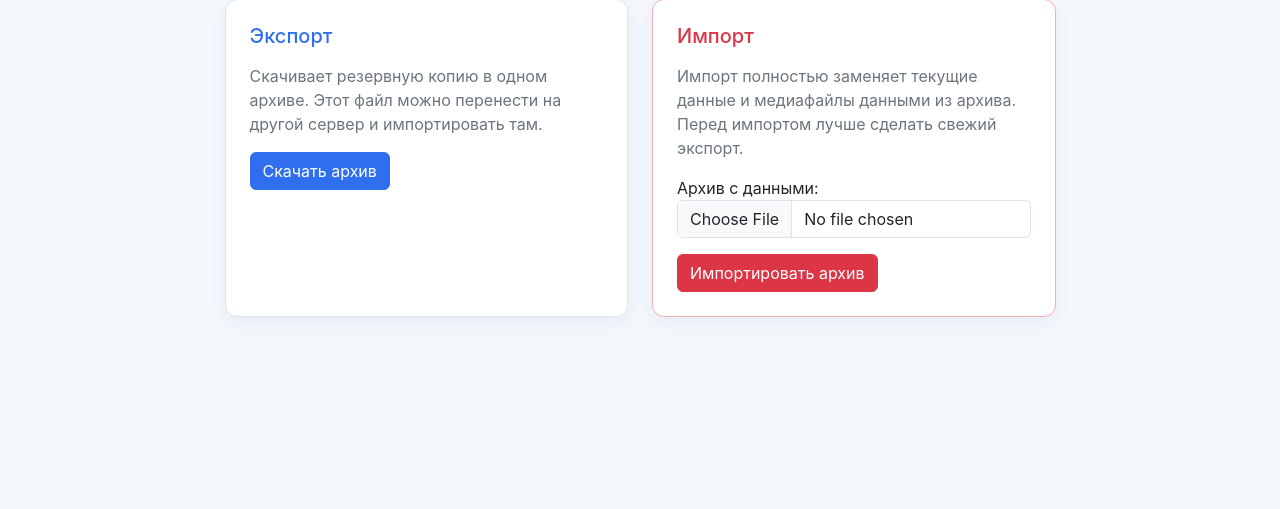
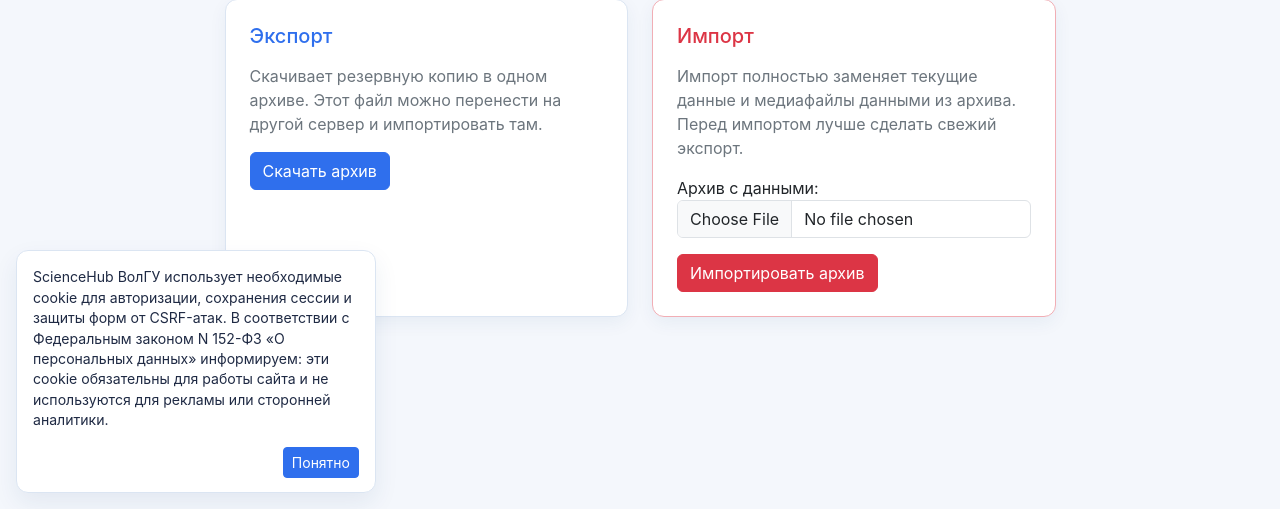
Before and after one commit to axawman/volsu-science-system, a Django app: page /accounts/data-transfer/ in a window 1280 px wide. Shown: the part 291-800 px from the top of the page. Run offline with Django 5.2, Linux system fonts and the light colour scheme; the visitor is signed in with stand-in values (Sample User, id 1).

Commit message:
add cookie notice

```diff
--- a/src/templates/base.html
+++ b/src/templates/base.html
@@ -290,6 +290,44 @@
             border-color: var(--border-soft) !important;
         }
 
+        .cookie-notice {
+            background: var(--card-bg);
+            border: 1px solid var(--border-soft);
+            border-radius: 0.75rem;
+            bottom: 1rem;
+            box-shadow: var(--shadow-hover);
+            color: var(--text-main);
+            display: none;
+            left: 1rem;
+            max-width: min(360px, calc(100% - 2rem));
+            padding: 1rem 1rem 0.9rem;
+            position: fixed;
+            width: 360px;
+            z-index: 1080;
+        }
+
+        .cookie-notice.is-visible {
+            display: block;
+        }
+
+        .cookie-notice-content {
+            align-items: stretch;
+            display: flex;
+            flex-direction: column;
+            gap: 1rem;
+        }
+
+        .cookie-notice-text {
+            font-size: 0.88rem;
+            line-height: 1.45;
+            margin: 0;
+        }
+
+        .cookie-notice-actions {
+            display: flex;
+            justify-content: flex-end;
+        }
+
         @media (max-width: 991px) {
             .navbar-brand {
                 max-width: 100%;
@@ -297,6 +335,23 @@
 
             .hero-card {
                 padding: 1.5rem;
+            }
+
+            .cookie-notice-content {
+                align-items: stretch;
+                flex-direction: column;
+            }
+
+            .cookie-notice {
+                bottom: 0.75rem;
+                left: 0.75rem;
+                max-width: none;
+                right: 0.75rem;
+                width: auto;
+            }
+
+            .cookie-notice-actions .btn {
+                width: 100%;
             }
         }
     </style>
@@ -359,6 +414,41 @@
     {% block content %}{% endblock %}
 </main>
 
+<div class="cookie-notice" id="cookie-notice" role="dialog" aria-live="polite" aria-label="Уведомление об использовании cookie">
+    <div class="cookie-notice-content">
+        <p class="cookie-notice-text">
+            ScienceHub ВолГУ использует необходимые cookie для авторизации, сохранения сессии
+            и защиты форм от CSRF-атак. В соответствии с Федеральным законом N 152-ФЗ
+            «О персональных данных» информируем: эти cookie обязательны для работы сайта
+            и не используются для рекламы или сторонней аналитики.
+        </p>
+        <div class="cookie-notice-actions">
+            <button type="button" class="btn btn-primary btn-sm" id="cookie-notice-accept">
+                Понятно
+            </button>
+        </div>
+    </div>
+</div>
+
+<script>
+(() => {
+    const storageKey = "sciencehub_cookie_notice_accepted";
+    const notice = document.getElementById("cookie-notice");
+    const acceptButton = document.getElementById("cookie-notice-accept");
+
+    if (!notice || !acceptButton || localStorage.getItem(storageKey) === "1") {
+        return;
+    }
+
+    notice.classList.add("is-visible");
+
+    acceptButton.addEventListener("click", () => {
+        localStorage.setItem(storageKey, "1");
+        notice.classList.remove("is-visible");
+    });
+})();
+</script>
+
 <script src="https://cdn.jsdelivr.net/npm/bootstrap@5.3.3/dist/js/bootstrap.bundle.min.js"></script>
 </body>
 </html>
```
